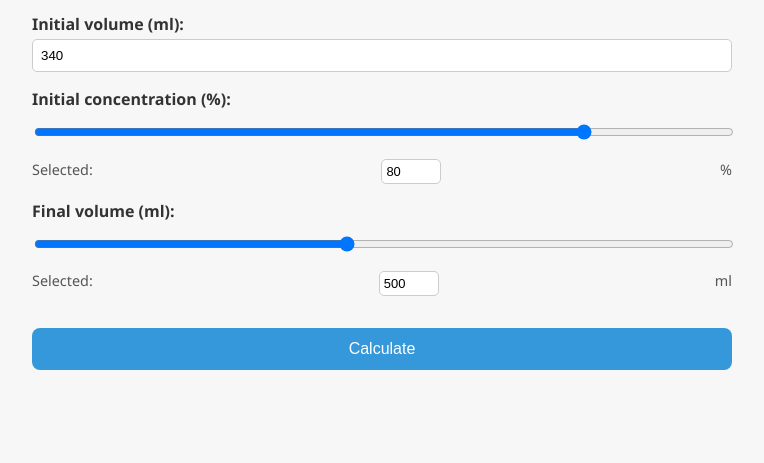
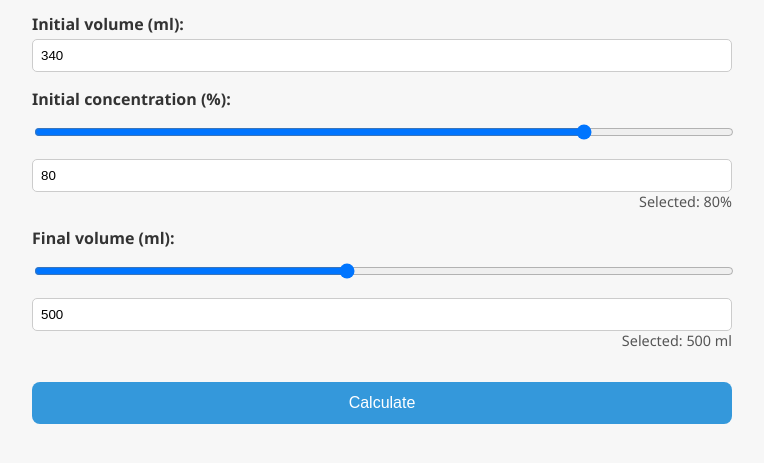
Before and after one commit to adamkacik/alcohol_calculator, a plain HTML site: page index.html in a window 1280 px wide. Shown: the part 183-646 px from the top of the page, without its empty margins (258-1022 px from the left). Drawn offline with Linux system fonts and the light colour scheme.

Commit message:
Update index.html

```diff
--- a/index.html
+++ b/index.html
@@ -34,15 +34,6 @@
       text-align: right;
       font-size: 0.9em;
       color: #555;
-      display: flex;
-      justify-content: space-between;
-      align-items: center;
-    }
-    .slider-value input {
-      width: 60px;
-      padding: 0.25rem;
-      font-size: 0.9em;
-      margin-left: 10px;
     }
     button {
       background-color: #3498db;
@@ -66,9 +57,6 @@
       color: #27ae60;
       text-align: center;
     }
-    .error {
-      color: #e74c3c;
-    }
   </style>
 </head>
 <body>
@@ -85,36 +73,27 @@
   <div id="inputs">
     <!-- Common inputs -->
     <label for="initialVolume">Initial volume (ml):</label>
-    <input type="number" id="initialVolume" value="340" step="0.1" min="0" oninput="updateSliderValue('initialVolume')"/>
+    <input type="number" id="initialVolume" value="340" step="0.1"/>
 
     <label for="initialPercent">Initial concentration (%):</label>
     <input type="range" id="initialPercent" min="0" max="100" value="80" step="0.1" oninput="updateSliderValue('initialPercent')">
-    <div class="slider-value">
-      <span>Selected:</span>
-      <input type="number" id="initialPercentInput" value="80" min="0" max="100" step="0.1" oninput="updateValueFromInput('initialPercent')">
-      <span>%</span>
-    </div>
+    <input type="number" id="initialPercentInput" value="80" min="0" max="100" step="0.1" oninput="updateInputValue('initialPercent')">
+    <div class="slider-value">Selected: <span id="initialPercentValue">80</span>%</div>
 
     <!-- Final volume (only for mode = finalPercent) -->
     <div id="finalVolumeGroup">
       <label for="finalVolume">Final volume (ml):</label>
       <input type="range" id="finalVolume" min="100" max="1000" value="500" step="10" oninput="updateSliderValue('finalVolume')">
-      <div class="slider-value">
-        <span>Selected:</span>
-        <input type="number" id="finalVolumeInput" value="500" min="100" max="1000" step="10" oninput="updateValueFromInput('finalVolume')">
-        <span>ml</span>
-      </div>
+      <input type="number" id="finalVolumeInput" value="500" min="100" max="1000" step="10" oninput="updateInputValue('finalVolume')">
+      <div class="slider-value">Selected: <span id="finalVolumeValue">500</span> ml</div>
     </div>
 
     <!-- Target percent (for other modes) -->
     <div id="targetPercentGroup" style="display:none;">
       <label for="targetPercent">Target concentration (%):</label>
       <input type="range" id="targetPercent" min="1" max="95" value="40" step="0.1" oninput="updateSliderValue('targetPercent')">
-      <div class="slider-value">
-        <span>Selected:</span>
-        <input type="number" id="targetPercentInput" value="40" min="1" max="95" step="0.1" oninput="updateValueFromInput('targetPercent')">
-        <span>%</span>
-      </div>
+      <input type="number" id="targetPercentInput" value="40" min="1" max="95" step="0.1" oninput="updateInputValue('targetPercent')">
+      <div class="slider-value">Selected: <span id="targetPercentValue">40</span>%</div>
     </div>
   </div>
 
@@ -124,11 +103,15 @@
 
   <script>
     function updateSliderValue(id) {
-      const value = document.getElementById(id).value;
-      document.getElementById(id + 'Value').textContent = value;
-      if (id === 'initialVolume') {
-        document.getElementById(id).value = value;
-      }
+      const sliderValue = document.getElementById(id).value;
+      document.getElementById(id + 'Value').textContent = sliderValue;
+      document.getElementById(id + 'Input').value = sliderValue;  // Update input field with slider value
+    }
+
+    function updateInputValue(id) {
+      const inputValue = document.getElementById(id + 'Input').value;
+      document.getElementById(id + 'Value').textContent = inputValue;
+      document.getElementById(id).value = inputValue;  // Update slider with input value
     }
 
     function updateMode() {
@@ -138,23 +121,12 @@
       document.getElementById("result").textContent = "";
     }
 
-    function updateValueFromInput(id) {
-      const value = document.getElementById(id + 'Input').value;
-      document.getElementById(id).value = value;
-      updateSliderValue(id); // Update slider to match input value
-    }
-
     function calculate() {
       const mode = document.getElementById("mode").value;
       const initialVolume = parseFloat(document.getElementById('initialVolume').value);
       const initialPercent = parseFloat(document.getElementById('initialPercent').value);
       const finalVolume = parseFloat(document.getElementById('finalVolume')?.value || 0);
       const targetPercent = parseFloat(document.getElementById('targetPercent')?.value || 0);
-
-      if (isNaN(initialVolume) || isNaN(initialPercent) || initialVolume <= 0 || initialPercent < 0 || initialPercent > 100) {
-        displayError("Please enter valid positive values for initial volume and concentration.");
-        return;
-      }
 
       const pureAlcohol = initialVolume * (initialPercent / 100);
       let resultText = "";
@@ -187,17 +159,7 @@
         }
       }
 
-      displayResult(resultText);
-    }
-
-    function displayError(message) {
-      document.getElementById("result").textContent = message;
-      document.getElementById("result").classList.add("error");
-    }
-
-    function displayResult(message) {
-      document.getElementById("result").textContent = message;
-      document.getElementById("result").classList.remove("error");
+      document.getElementById("result").textContent = resultText;
     }
 
     // Initial update
```
